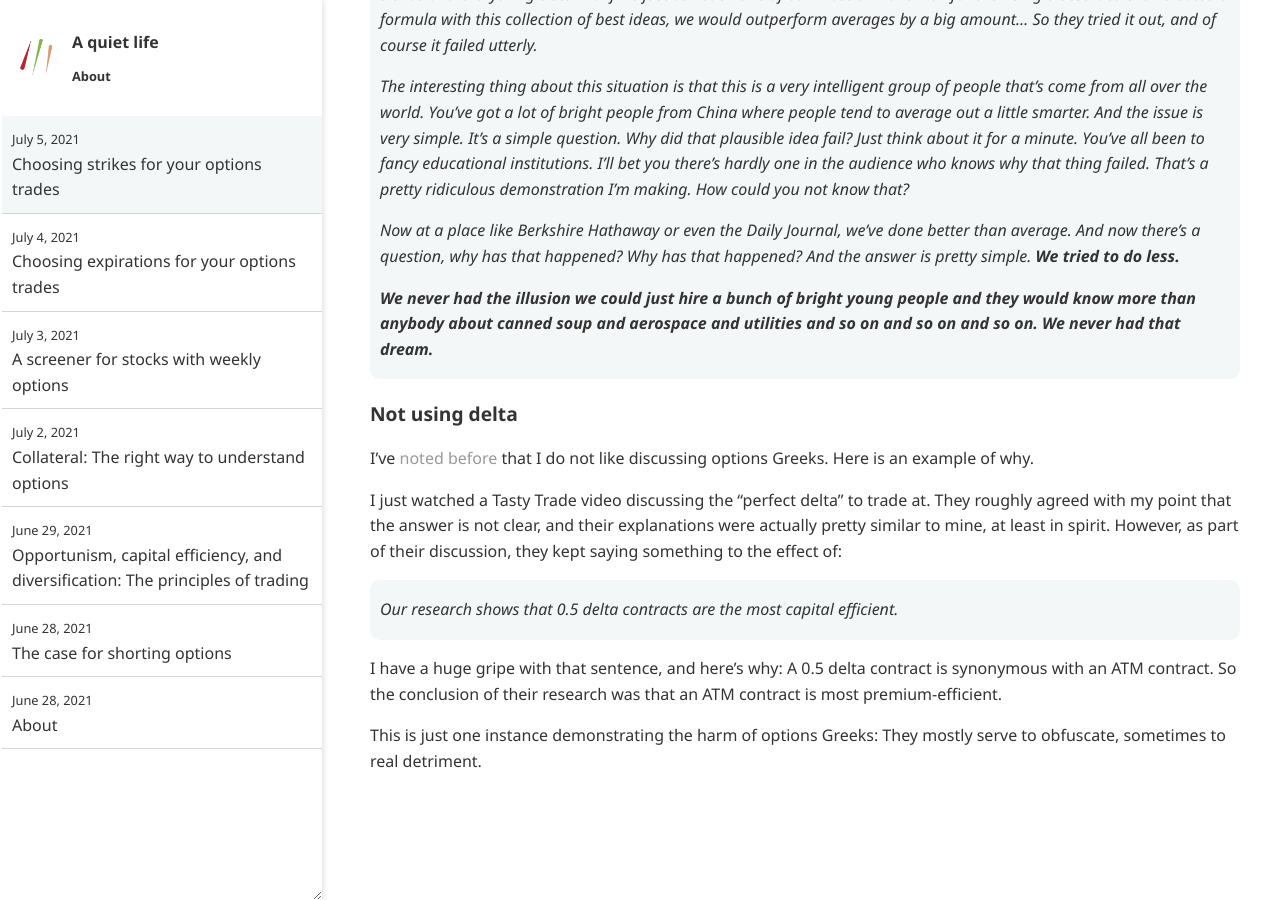
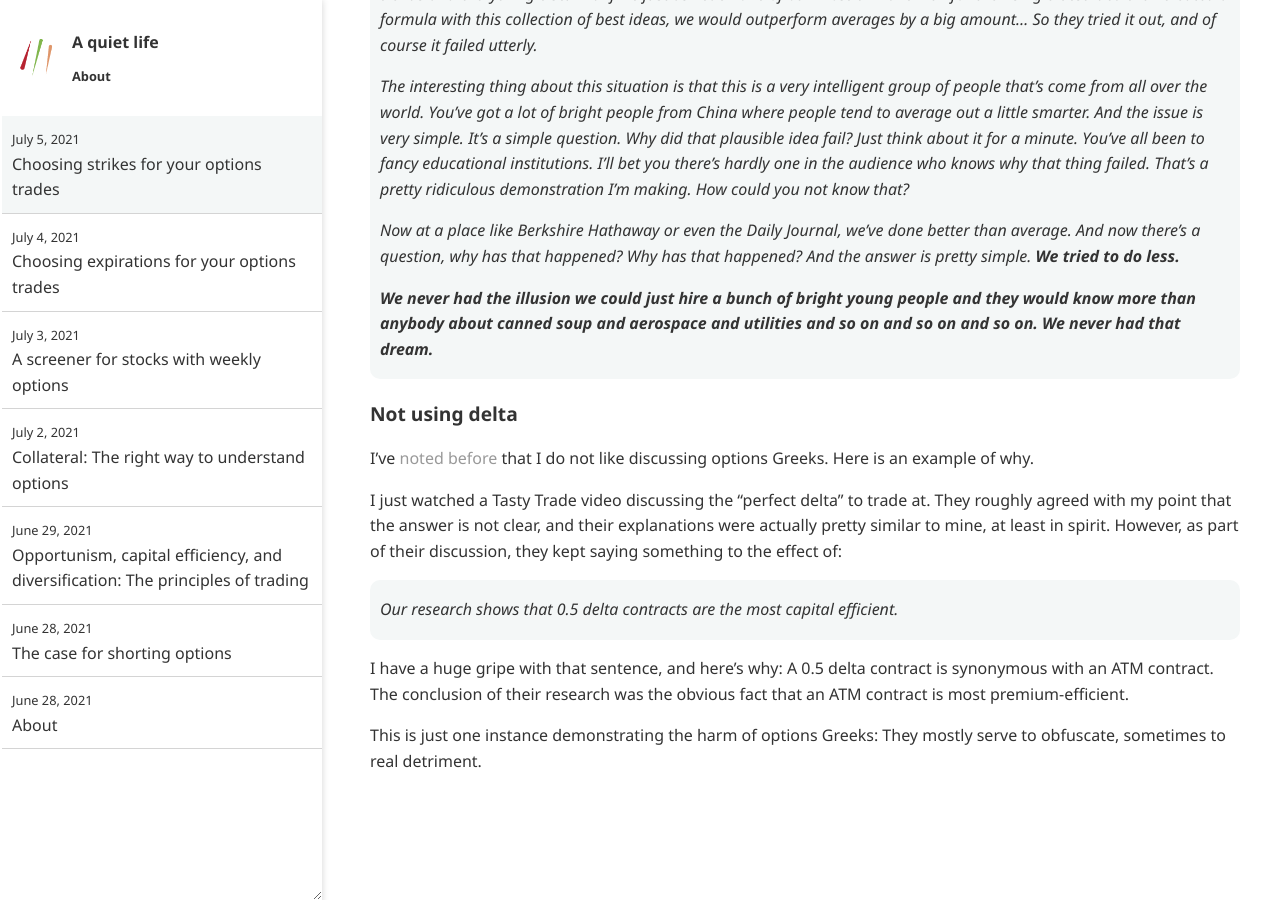
Before and after one commit to ansyblenetwork/aquietlife, a Jekyll site: the page built from _posts/2021-07-05-choosing-strikes.md, in a window 1280 px wide and 900 px high, scrolled down 961 px. Built offline with Jekyll 4.4.1, drawn with Linux system fonts in a browser that asks for light colours.

Commit message:
Update 2021-07-05-choosing-strikes.md

```diff
--- a/_posts/2021-07-05-choosing-strikes.md
+++ b/_posts/2021-07-05-choosing-strikes.md
@@ -38,6 +38,6 @@
 
 > Our research shows that 0.5 delta contracts are the most capital efficient.
 
-I have a huge gripe with that sentence, and here's why: A 0.5 delta contract is synonymous with an ATM contract. So the conclusion of their research was that an ATM contract is most premium-efficient.
+I have a huge gripe with that sentence, and here's why: A 0.5 delta contract is synonymous with an ATM contract. The conclusion of their research was the obvious fact that an ATM contract is most premium-efficient.
 
 This is just one instance demonstrating the harm of options Greeks: They mostly serve to obfuscate, sometimes to real detriment.
```
